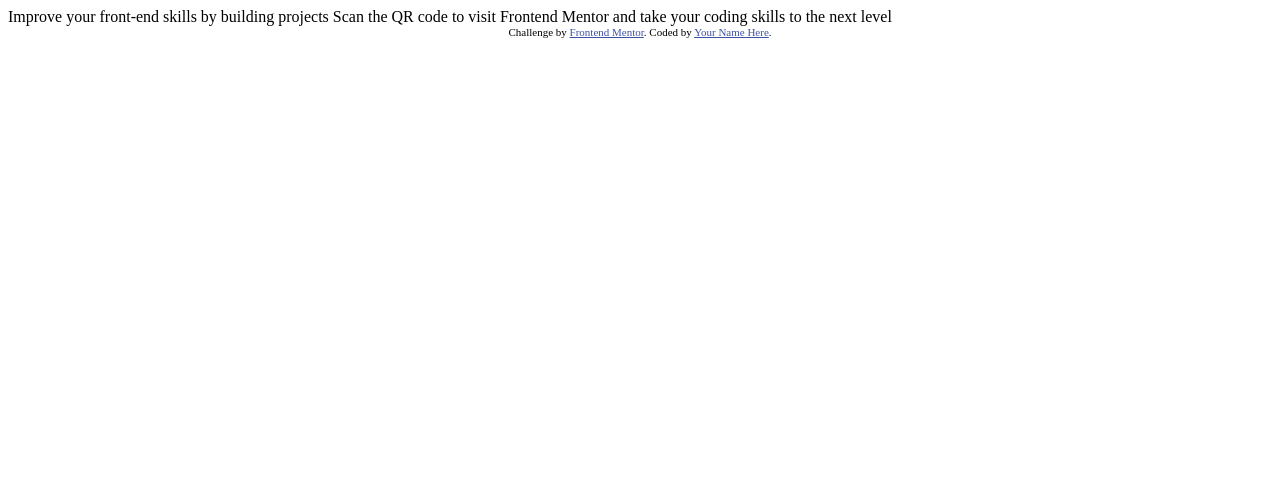
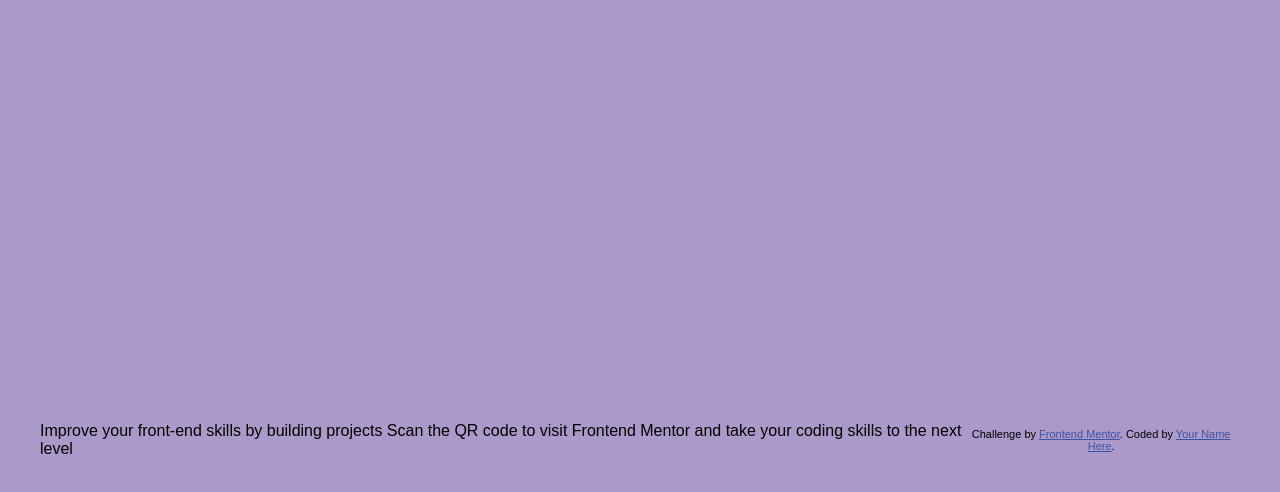
Before and after one commit to mpabarca/qr-code-component-main, a website: page index.html in a window 1280 px wide. Drawn offline with Linux system fonts and the light colour scheme.

Commit message:
Add style to the project + scss example file

```diff
--- a/index.html
+++ b/index.html
@@ -3,7 +3,7 @@
 <head>
   <meta charset="UTF-8">
   <meta name="viewport" content="width=device-width, initial-scale=1.0"> <!-- displays site properly based on user's device -->
-
+  <link rel="stylesheet" href="style/style.css">
   <link rel="icon" type="image/png" sizes="32x32" href="./images/favicon-32x32.png">
 
   <title>Frontend Mentor | QR code component</title>
--- /dev/null
+++ b/style/style.scss
@@ -0,0 +1,13 @@
+$fonts: 'Poppins', Helvertica, sans-serif;
+$primary-color: #ab99ca;
+$spacing: 2rem;
+
+body {
+    font-family: $fonts;
+    background-color: $primary-color;
+    padding: $spacing;
+    min-height: 100vh;
+    display: flex;
+    align-items: center;
+    justify-content: center;
+}
```
Also changed, not shown: style/style.css (added), 1 other file.
